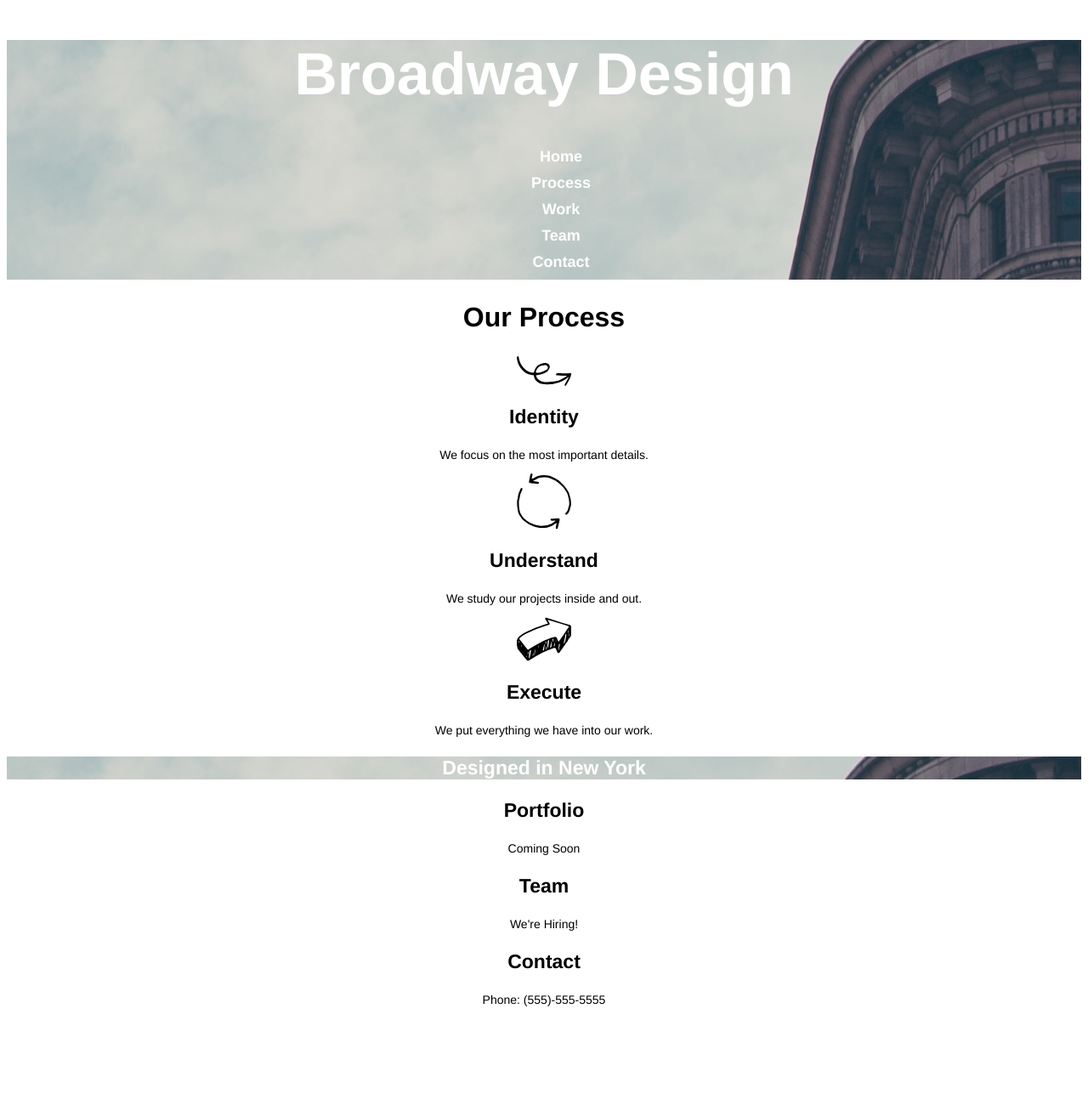
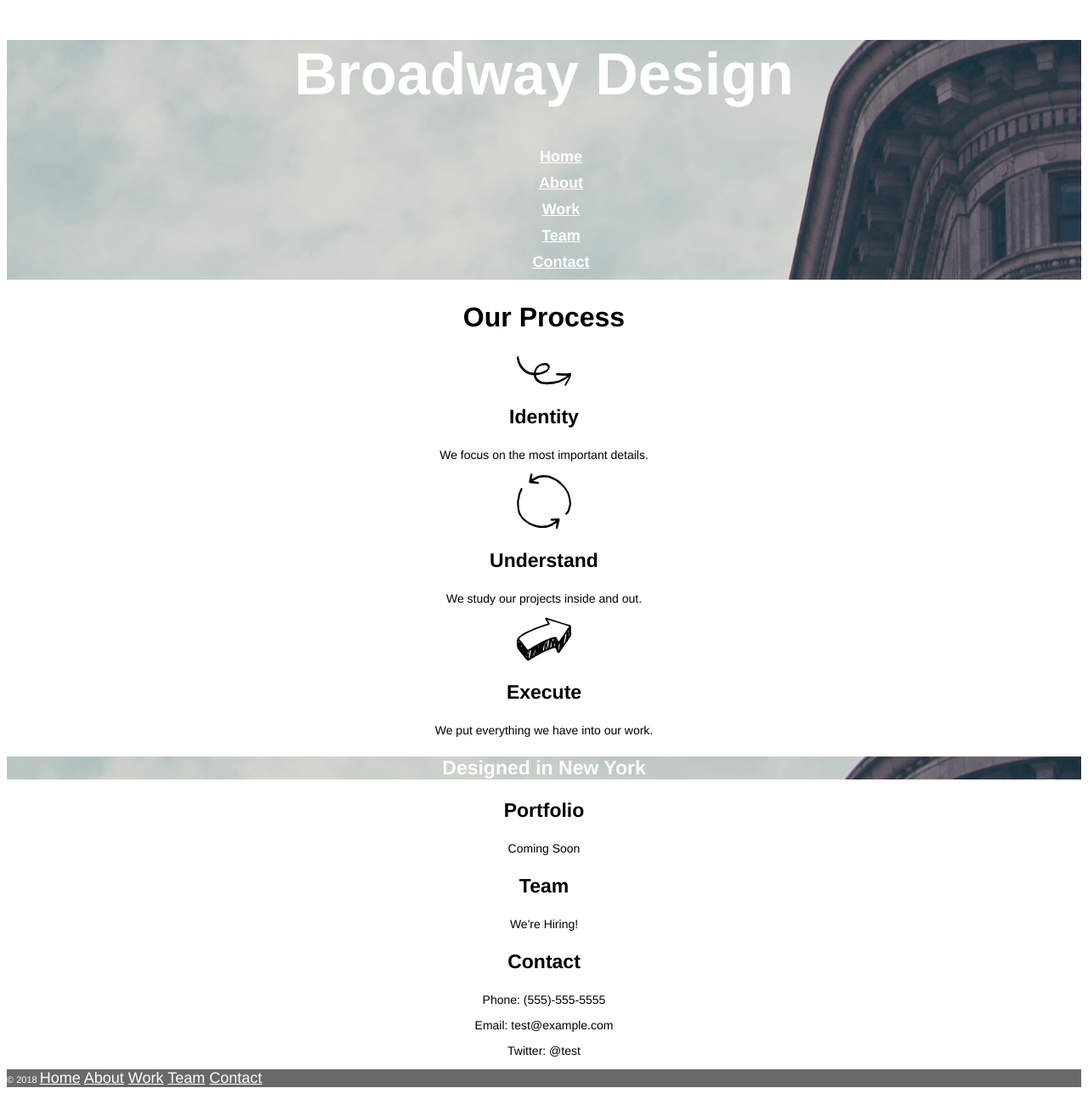
Before and after one commit to wsavoth/broadway, a plain HTML site: page index.html in a window 1280 px wide. Shown: the whole page at 85% size. Drawn offline with Linux system fonts and the light colour scheme.

Commit message:
Updates from MBP

```diff
--- a/index.html
+++ b/index.html
@@ -8,11 +8,11 @@
   <div>
   <h1>Broadway Design</h1>
   <ul>
-    <li>Home</li>
-    <li>Process</li>
-    <li>Work</li>
-    <li>Team</li>
-    <li>Contact</li>
+    <li><a href="">Home</a></li>
+    <li><a href="">About</a></li>
+    <li><a href="">Work</a></li>
+    <li><a href="">Team</a></li>
+    <li><a href="">Contact</a></li>
   </ul>
 </div>
   <h2>Our Process</h2>
@@ -32,10 +32,16 @@
   <p>We're Hiring!</p>
   <h3>Contact</h3>
   <p>Phone:  (555)-555-5555</p>
-  <ul id="contact">
-    <li>Phone:  (555)-555-5555</li>
-    <li>Email:  test@example.com</li>
-    <li>Twitter:  @test</li>
-  </ul>
+  <p>Email:  test@example.com</p>
+  <p>Twitter:  @test</p>
+  <p id="copyright">&copy; 2018
+    <span id="bottom-menu">
+      <a href="">Home</a>
+      <a href="">About</a>
+      <a href="">Work</a>
+      <a href="">Team</a>
+      <a href="">Contact</a>
+    </span>
+  </p>
 </body>
 </html>
--- a/resources/css/styles.css
+++ b/resources/css/styles.css
@@ -20,6 +20,10 @@ h3 {
   font-weight: bold;
 }
 
+a {
+  color: white;
+}
+
 #designed {
   color: white;
   background-image: url("../images/the-flatiron-building.png");
@@ -30,11 +34,12 @@ h3 {
   color: white;
   background-color: dimgray;
   text-align: left;
+  background-image: none;
 }
 
-#contact {
+#bottom-menu {
+  font-size: 18px;
   font-weight: normal;
-  color: black;
 }
 
 p {
```
